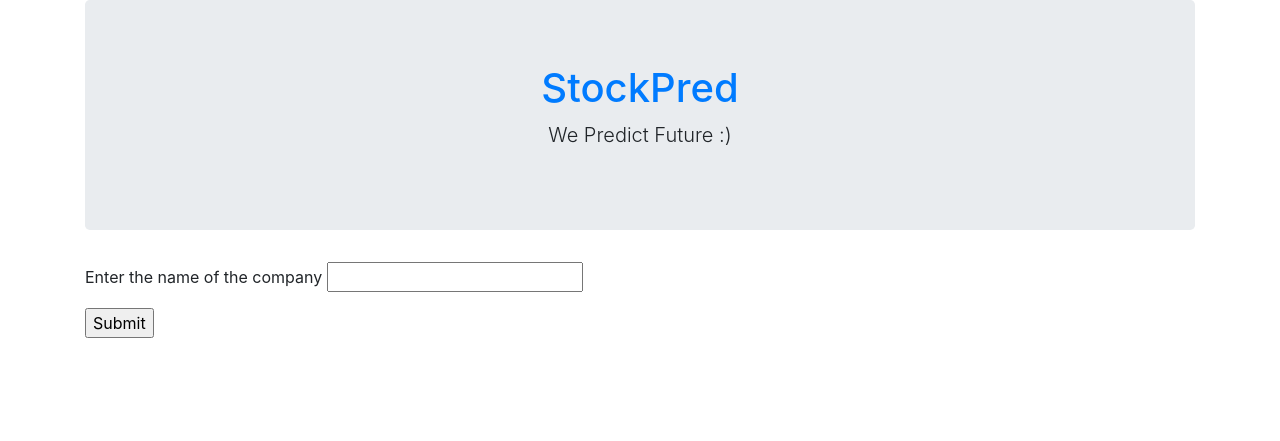
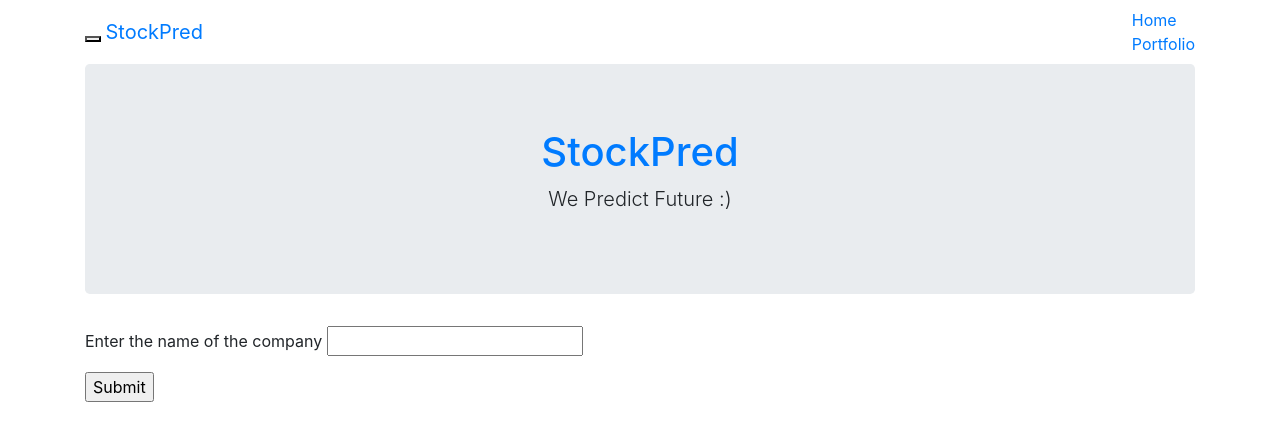
Before and after one commit to PratikshaJain37/StockPred, a Flask app: page / in a window 1280 px wide. Shown: the top 441 px of the page. Run offline with Flask 2, Linux system fonts and the light colour scheme; parts of the project's set-up code (start-up, migrations or seed data) failed here and were passed over; some libraries are stand-ins or nearby versions.

Commit message:
Working v1.2

```diff
--- /dev/null
+++ b/templates/includes/navbar.html
@@ -0,0 +1,20 @@
+<nav class="navbar navbar-default">
+   <div class="container">
+    <div class="navbar-header">
+     <button class="navbar-toggle collapsed" type="button" data-toggle="collapse" data-target="#navbarsExampleDefault" aria-controls="navbarsExampleDefault" aria-expanded="false" aria-label="Toggle navigation">
+     <span class="sr-only">Toggle Navigation</span>
+     <span class="icon-bar"></span>
+    </button>
+    <a class="navbar-brand" href="/">StockPred</a>
+   </div>
+
+   <div id="navbar" class="collapse navbar-collapse">
+   </div>
+
+    <ul class="nav navbar-nav">
+     <li><a href="/">Home</a></li>
+     <li><a href="/add">Portfolio</a></li>
+    </ul>
+   </div>
+  </div>
+ </nav>
--- a/templates/layout.html
+++ b/templates/layout.html
@@ -6,7 +6,7 @@
  </head>
  <body>
 
-
+  {% include 'includes/navbar.html' %}
   <div class='container'>
    {% block body %}{% endblock %}
   </div>
```
